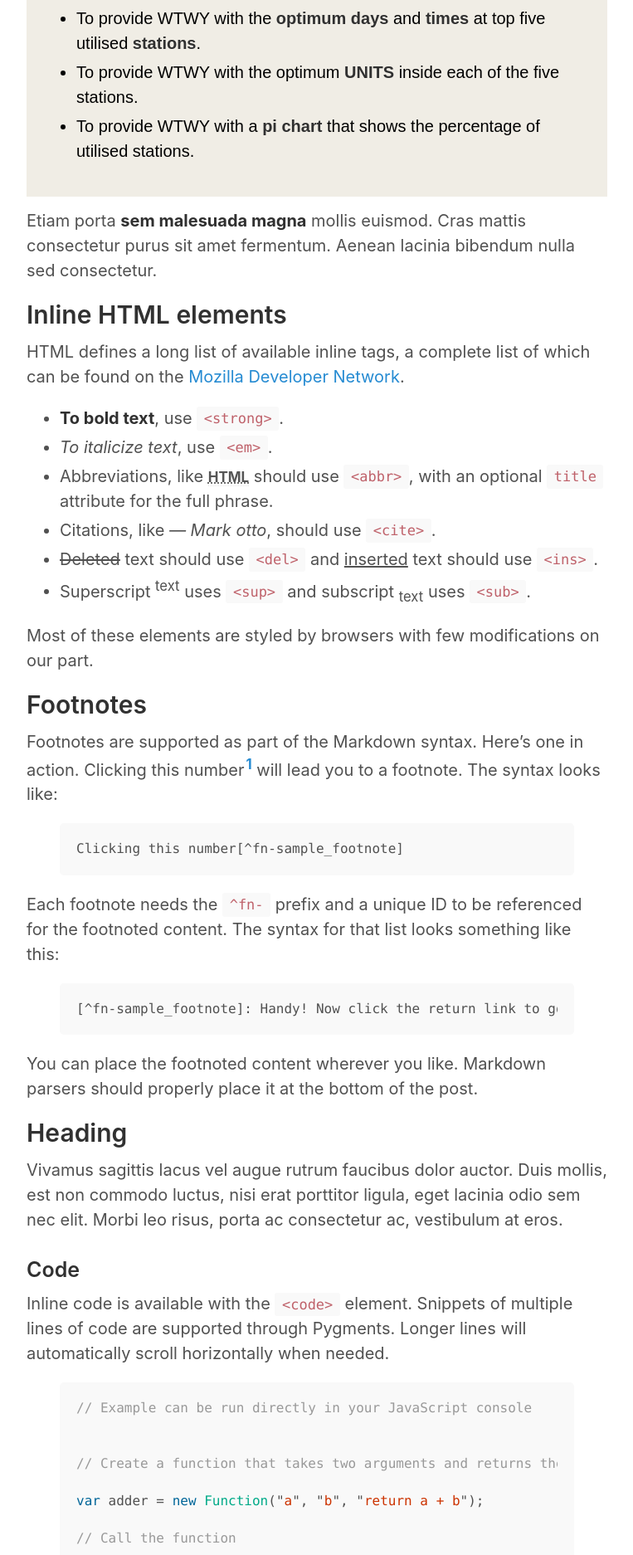
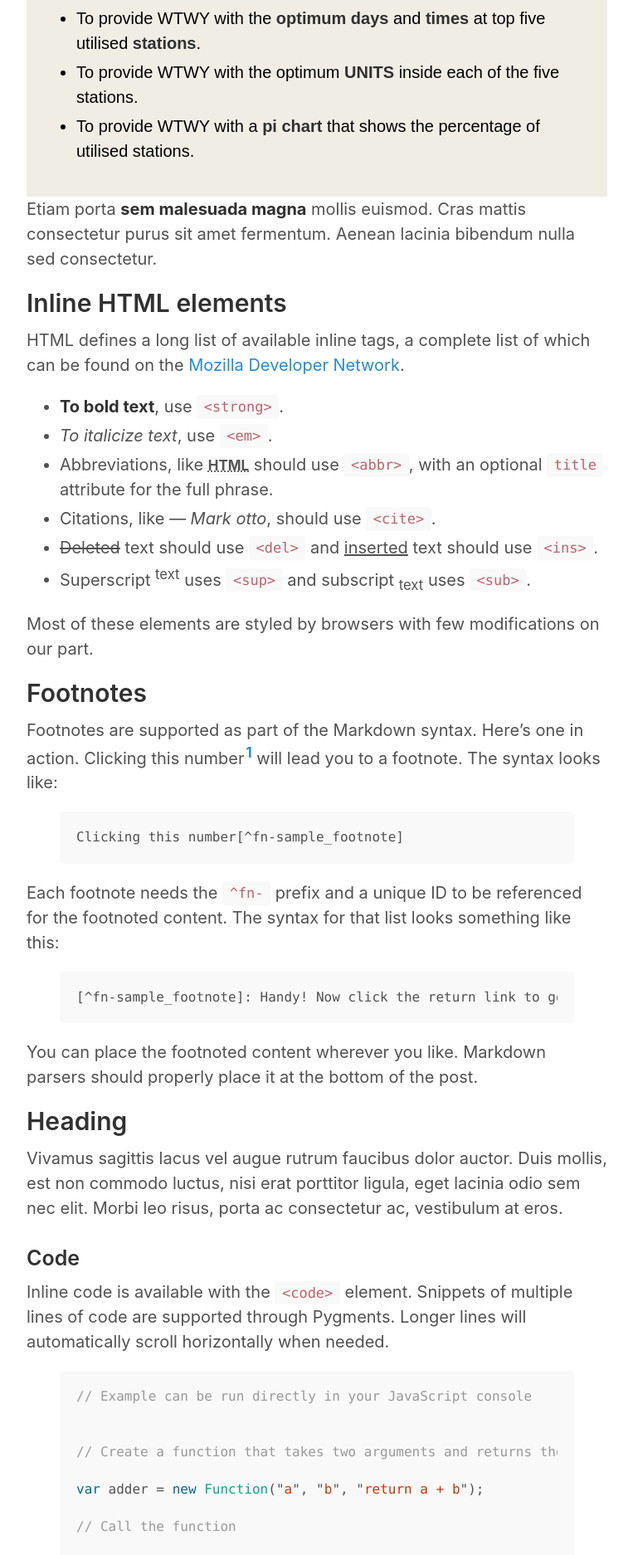
Before and after one commit to alafnan/alafnan.github.io, a Jekyll site: the page built from _posts/2015-01-6-example-content.md, in a window 1280 px wide. Shown: the part 673-2547 px from the top of the page at 83% size, without its empty margins (258-1021 px from the left). Built offline with Jekyll 4.4.1, drawn with Linux system fonts in a browser that asks for light colours.

Commit message:
Update 2015-01-6-example-content.md

```diff
--- a/_posts/2015-01-6-example-content.md
+++ b/_posts/2015-01-6-example-content.md
@@ -10,7 +10,7 @@ Group Members: Bader Alafnan, Khaled Al Qahtani, Abdulrahman Alshetwi, Aiman Alg
 
 <h1 style="font-size:1.5em; color:#880D0D; margin-top: 3rem; margin-bottom: 1rem;">Project objectives:</h1>
 
-<div style="margin-bottom: 0.7rem;   padding: 1rem;   color: #000000;   background-color: #F0EDE5; font-family: Arial, Helvetica, sans-serif">
+<div style="padding: 1rem;   color: #000000;   background-color: #F0EDE5; font-family: Arial, Helvetica, sans-serif">
   <ul>
   <li>To help <strong>WomenTechWomensYes</strong> (WTWY) organisation to optimise the placement of thier street teams.</li>
   <li>To provide WTWY with <strong>bussiness solutions</strong> to reduce the <strong>cost</strong> of thier advertisment project.</li>
```
